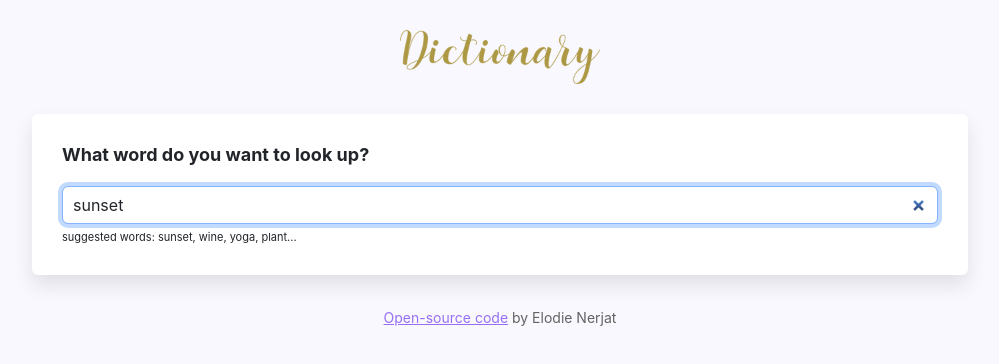
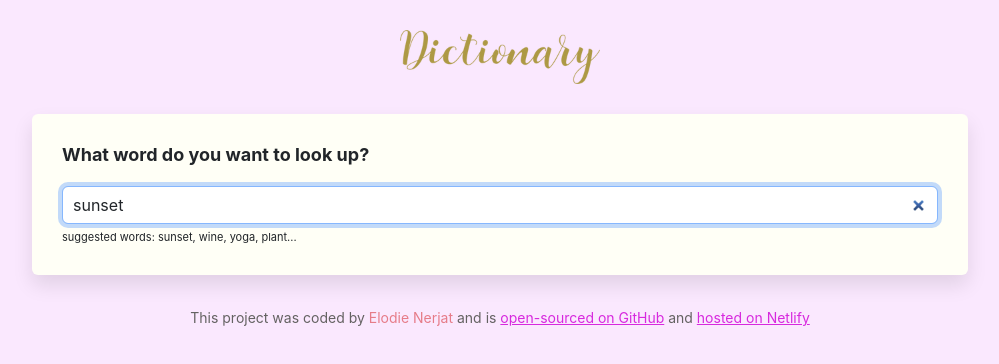
Before and after one commit to Elodie-n/dictionary-project, a React (Create React App) app: page / in a window 1280 px wide. Shown: the top 364 px of the page, without its empty margins (140-1139 px from the left). Built offline with nearby package versions, Linux system fonts and the light colour scheme; no server answers.

Commit message:
Footer updated + changed the page colors

```diff
--- a/src/App.css
+++ b/src/App.css
@@ -1,9 +1,9 @@
 body {
-  background: #f9f8fe;
+  background: #fae8fe;
 }
 
 a {
-  color: #9670f4;
+  color: #d729de;
 }
 
 .App {
@@ -26,3 +26,7 @@ a {
   margin: 30px 0;
   color: #646262;
 }
+
+.myName {
+  color: #e67c89;
+}
--- a/src/App.js
+++ b/src/App.js
@@ -14,14 +14,23 @@ export default function App() {
         </main>
         <footer className="App-footer">
           <small>
+            This project was coded by{" "}
+            <span className="myName">Elodie Nerjat</span> and is{" "}
             <a
               href="https://github.com/Elodie-n/dictionary-project"
               target="_blank"
               rel="noopener noreferrer"
             >
-              Open-source code
+              open-sourced on GitHub
             </a>{" "}
-            by Elodie Nerjat
+            and{" "}
+            <a
+              href="https://hopeful-tereshkova-f6494e.netlify.app/"
+              target="_blank"
+              rel="noopener noreferrer"
+            >
+              hosted on Netlify
+            </a>
           </small>
         </footer>
       </div>
--- a/src/Dictionary.css
+++ b/src/Dictionary.css
@@ -5,7 +5,7 @@
 }
 
 .Dictionary section {
-  background: white;
+  background: #fffff6;
   padding: 30px;
   border-radius: 6px;
   box-shadow: 0 10px 20px rgb(0 0 0 / 10%);
--- a/src/Phonetic.css
+++ b/src/Phonetic.css
@@ -14,7 +14,7 @@
 }
 
 .Phonetic a:hover {
-  background: #9670f4;
+  background: #d729de;
   color: white;
 }
 
```
